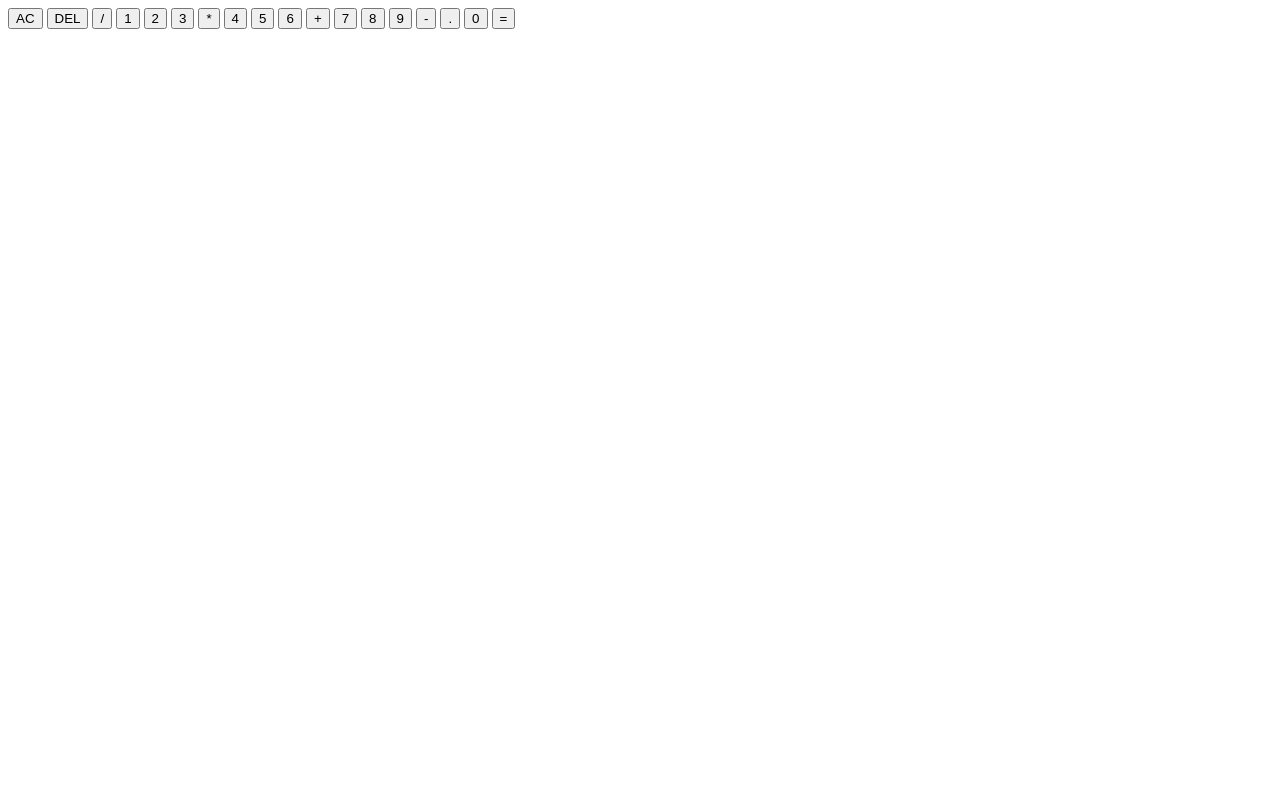
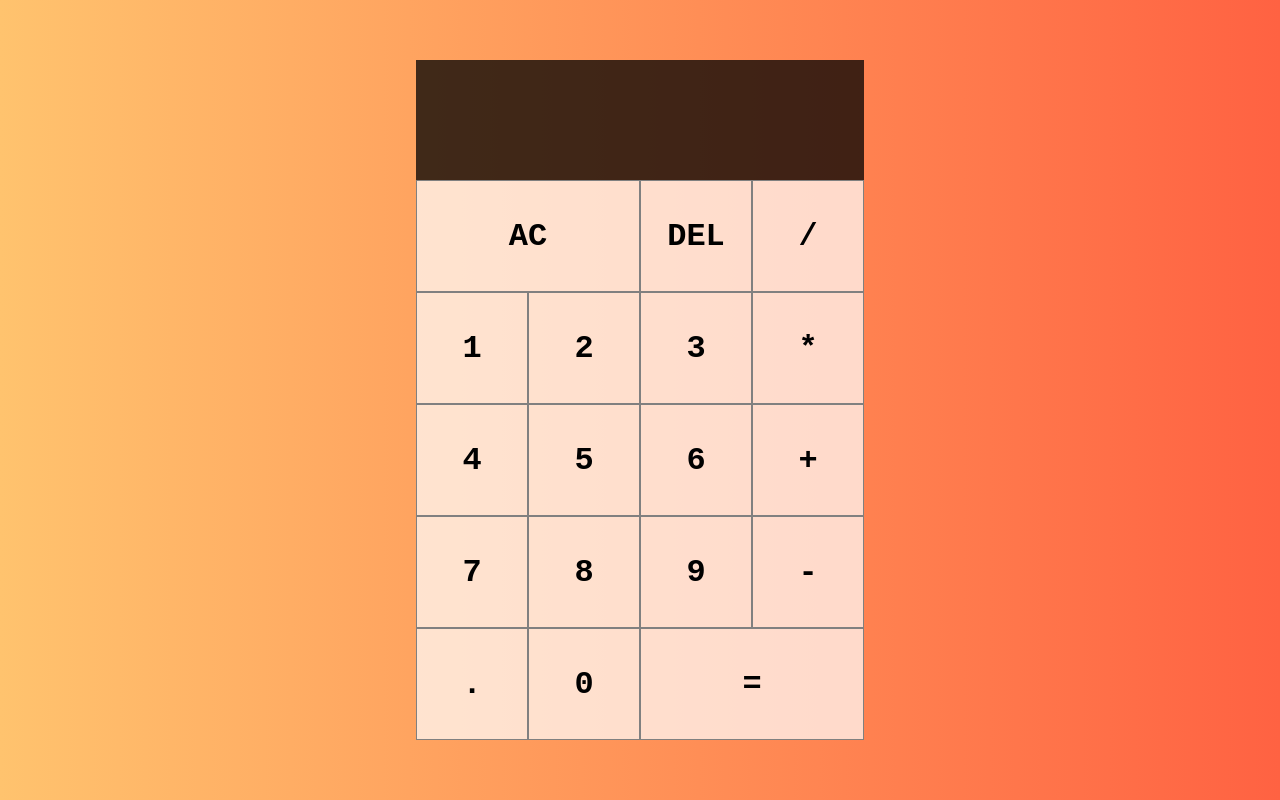
Before and after one commit to mnaray/Calculator_JS, a plain HTML site: page index.html in a window 1280 px wide. Drawn offline with Linux system fonts and the light colour scheme.

Commit message:
finish UI

```diff
--- a/index.html
+++ b/index.html
@@ -31,7 +31,7 @@
             <button>-</button>
             <button>.</button>
             <button>0</button>
-            <button class="doub">=</button>
+            <button class="double">=</button>
         </div>
     </body>
 </html>
--- a/style.css
+++ b/style.css
@@ -0,0 +1,63 @@
+*,
+*::before,
+*::after {
+    box-sizing: border-box;
+    font-family: "Courier New", Courier, monospace;
+    font-weight: bold;
+    padding: 0;
+    margin: 0;
+}
+
+body {
+    background: linear-gradient(to left, rgb(255, 98, 66), rgb(255, 195, 110));
+}
+
+.calculator-container {
+    min-height: 100vh;
+    display: grid;
+    justify-content: center;
+    align-content: center;
+    grid-template-columns: repeat(4, 7rem);
+    grid-template-rows: minmax(7.5rem, auto) repeat(5, 7rem);
+}
+
+.calculator-container > button {
+    cursor: pointer;
+    font-size: 2rem;
+    border: 0.02rem solid gray;
+    /* border-radius: 5rem; */
+    outline: none;
+    background-color: rgba(255, 255, 255, 0.7);
+    transition: background-color 0.5s;
+}
+
+.calculator-container > button:hover {
+    background-color: white;
+}
+
+.double {
+    grid-column: span 2;
+}
+
+.screen {
+    grid-column: span 4;
+    background-color: rgba(0, 0, 0, 0.75);
+    display: flex;
+    flex-direction: column;
+    justify-content: space-around;
+    align-items: flex-end;
+    padding: 1rem;
+    word-wrap: break-word;
+    word-break: break-all;
+    /* border-radius: 5rem; */
+}
+
+.screen .typed {
+    color: rgba(255, 255, 255, 0.5);
+    font-size: 1.5rem;
+}
+
+.screen .typing {
+    color: rgb(255, 255, 255);
+    font-size: 2.5rem;
+}
```
